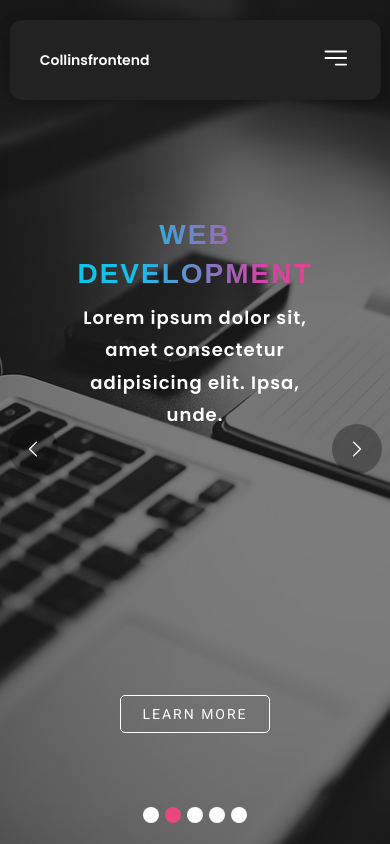
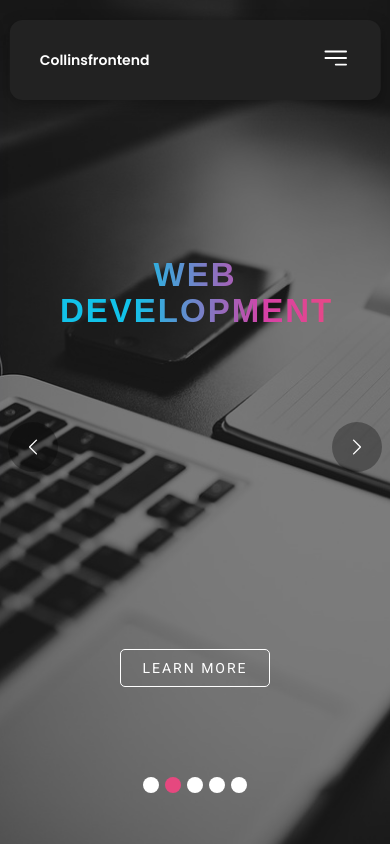
Before and after one commit to collinsMutai/Web-Design-Agency, a React (Create React App) app in the folder client/: page / in a window 390 px wide. Shown: the top 844 px of the page. Built offline with nearby package versions, Linux system fonts and the light colour scheme.

Commit message:
media query

```diff
--- a/client/src/Components/ImageSlider/ImageSlider.jsx
+++ b/client/src/Components/ImageSlider/ImageSlider.jsx
@@ -9,32 +9,27 @@ import hero4 from "../../Images/hero4.jpeg";
 export default [
   {
     title: "Web Design",
-    description:
-      "Lorem ipsum dolor sit, amet consectetur adipisicing elit. Ipsa, unde.",
+
     urls: hero1,
   },
   {
     title: "Web Development",
-    description:
-      "Lorem ipsum dolor sit, amet consectetur adipisicing elit. Ipsa, unde.",
+
     urls: hero2,
   },
   {
     title: "Graphic Design",
-    description:
-      "Lorem ipsum dolor sit, amet consectetur adipisicing elit. Ipsa, unde.",
+
     urls: hero3,
   },
   {
     title: "Digital Marketing & SEO Optimization",
-    description:
-      "Lorem ipsum dolor sit, amet consectetur adipisicing elit. Ipsa, unde.",
+
     urls: hero4,
   },
   {
     title: "Domain Registration & Web Hosting",
-    description:
-      "Lorem ipsum dolor sit, amet consectetur adipisicing elit. Ipsa, unde.",
+
     urls: hero4,
   },
 ];
--- a/client/src/Components/Slider.css
+++ b/client/src/Components/Slider.css
@@ -1,5 +1,5 @@
 :root {
-  --heights: auto;
+  --heights: 100vh;
   --widths: 100%;
   --color-primary: #12c2e9;
   --color-secondary: #d641a7;
@@ -39,17 +39,18 @@
 .slide-title,
 .slide-text {
   color: #fff;
-  font-size: 50px;
+  font-size: 65px;
   position: absolute;
   text-align: center;
   width: 100%;
-  top: 15%;
+  top: 20%;
   left: 50%;
   margin-left: -50%;
   z-index: 10;
   line-height: 1.3;
   letter-spacing: 1px;
   padding: 130px 60px;
+  font-weight: 900;
 }
 .slide-title {
   background: linear-gradient(
@@ -117,7 +118,7 @@ svg:hover {
   width: 100%;
   position: absolute;
   display: flex;
-  bottom: 3%;
+  bottom: 8%;
   justify-content: center;
   align-items: center;
   z-index: 10;
@@ -173,8 +174,8 @@ svg:hover {
 }
 @media (max-width: 768px) {
   .slide-title {
-    top: 14%;
-    font-size: 40px;
+    top: 15%;
+    font-size: 48px;
     font-weight: 800;
     letter-spacing: 2px;
     line-height: 1.4em;
@@ -189,7 +190,7 @@ svg:hover {
   .hero-btn {
     font-size: 16px;
     padding: 12px;
-    bottom: 13%;
+    bottom: 20%;
   }
   .prev,
   .next {
@@ -203,20 +204,20 @@ svg:hover {
     padding: 14px;
   }
   .all-dots {
-    bottom: 3%;
+    bottom: 8%;
   }
 }
 @media (max-width: 425px) {
   .slide-title {
-    top: 10%;
-    font-size: 28px;
+    top: 15%;
+    font-size: 33px;
     font-weight: 800;
     letter-spacing: 2px;
-    line-height: 1.4em;
+    line-height: 1.1em;
   }
 
   .slide-text {
-    top: 35%;
+    top: 55%;
     font-size: 18px;
     line-height: 1.8em;
     font-weight: 300;
@@ -224,7 +225,7 @@ svg:hover {
   .hero-btn {
     font-size: 14px;
     padding: 10px;
-    bottom: 10%;
+    bottom: 15%;
   }
   .prev,
   .next {
@@ -238,20 +239,20 @@ svg:hover {
     padding: 14px;
   }
   .all-dots {
-    bottom: 3%;
+    bottom: 6%;
   }
 }
 @media (max-width: 375px) {
   .slide-title {
-    top: 8%;
-    font-size: 24px;
+    /* top: 15%; */
+    font-size: 30px;
     font-weight: 800;
     letter-spacing: 2px;
     line-height: 1.4em;
   }
 
   .slide-text {
-
+    top: 57%;
     font-size: 16px;
     line-height: 1.8em;
     font-weight: 300;
@@ -259,7 +260,7 @@ svg:hover {
   .hero-btn {
     font-size: 14px;
     padding: 10px;
-
+    bottom: 10%;
   }
   .prev,
   .next {
@@ -272,21 +273,21 @@ svg:hover {
     padding: 12px;
   }
   .all-dots {
-    bottom: 3%;
+    bottom: 6%;
   }
 }
 
 @media (max-width: 320px) {
   .slide-title {
-    top: 10%;
-    font-size: 20px;
+    top: 20%;
+    font-size: 25px;
     font-weight: 800;
     letter-spacing: 2px;
     line-height: 1.4em;
   }
 
   .slide-text {
-
+    top: 55%;
     font-size: 16px;
     line-height: 1.8em;
     font-weight: 300;
@@ -294,7 +295,7 @@ svg:hover {
   .hero-btn {
     font-size: 14px;
     padding: 10px;
-
+    bottom: 10%;
   }
   .prev,
   .next {
```
Also changed, not shown: client/src/Components/ImageSlider/ProjectSlider.jsx (deleted, +0 -38 lines), 11 other files (tests, documents, lock files or other folders).
